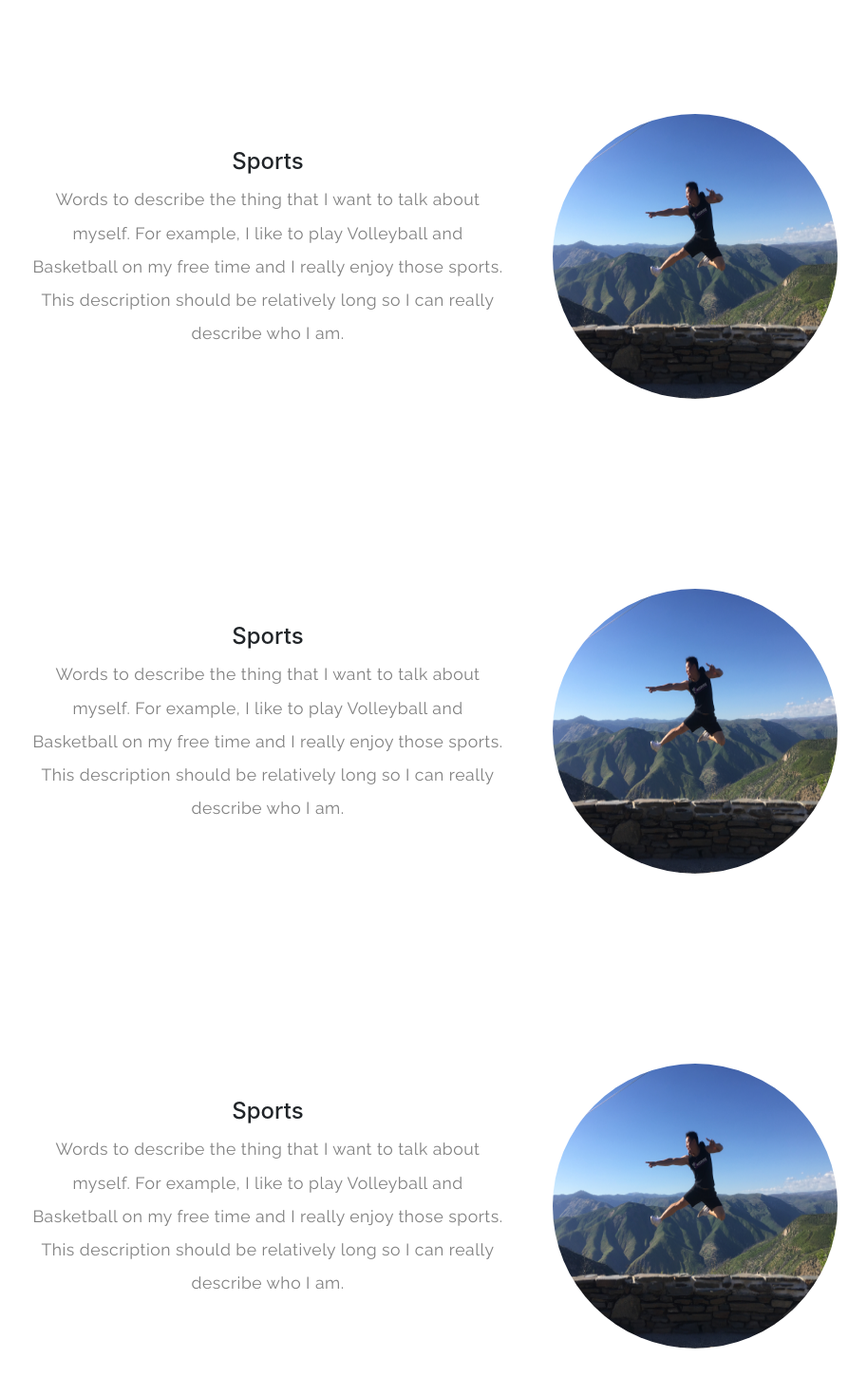
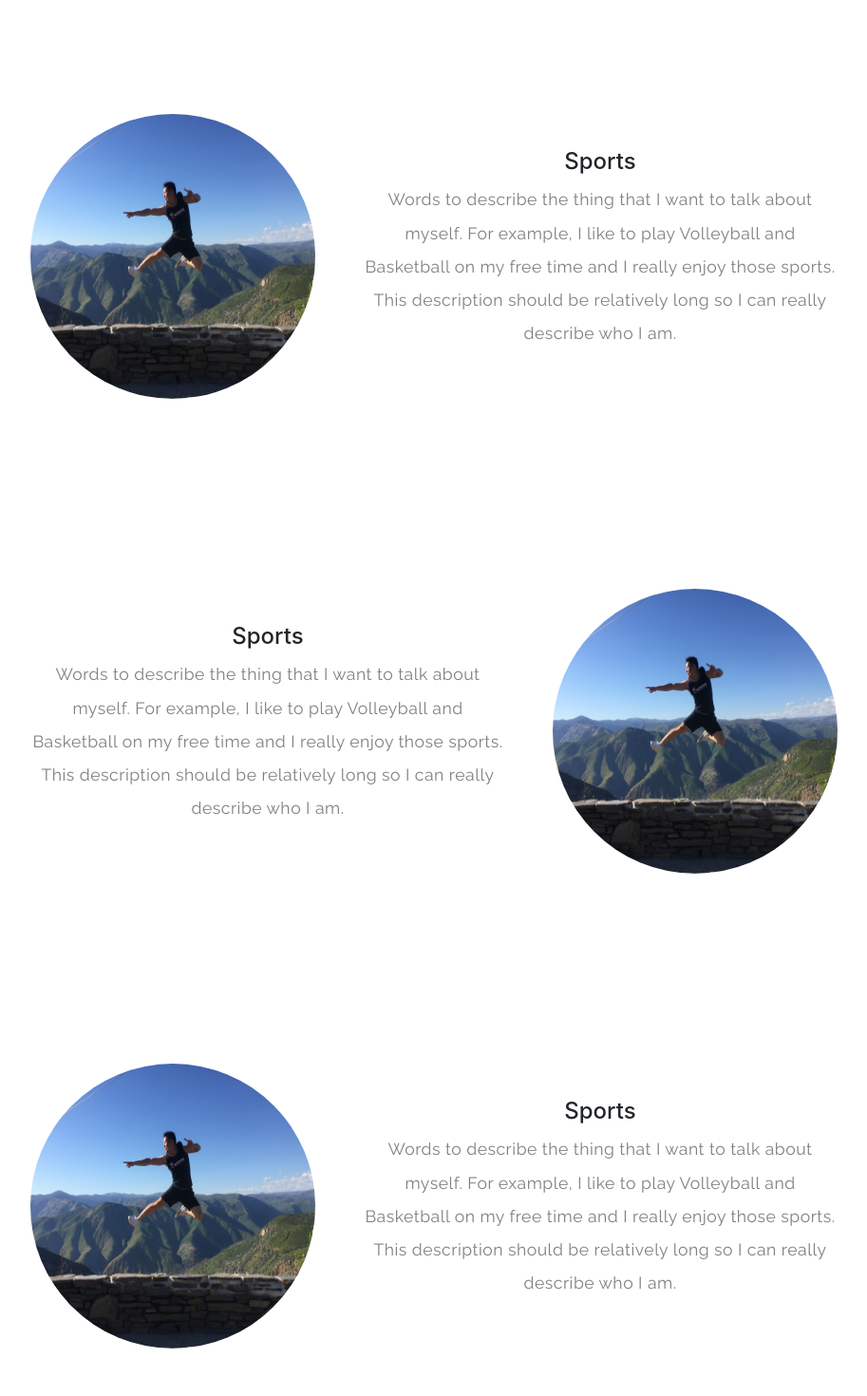
Before and after one commit to davidhk21/my-portfolio, a Next.js app: page /about in a window 1280 px wide. Shown: the part 2380-3850 px from the top of the page at 95% size, without its empty margins (183-1096 px from the left). Built offline with nearby package versions, Linux system fonts and the light colour scheme.

Commit message:
used order to switch orders between images and descriptions for more facts

```diff
--- a/components/about_components/more_facts.js
+++ b/components/about_components/more_facts.js
@@ -22,11 +22,11 @@ export default function MoreFacts() {
         </div>
 
         <div className={styles.funFactContainer}>
-          <div className={styles.description}>
+          <div className={`${styles.description} ${styles.descriptionRight}`}>
             <h4>Sports</h4>
             <p>Words to describe the thing that I want to talk about myself. For example, I like to play Volleyball and Basketball on my free time and I really enjoy those sports. This description should be relatively long so I can really describe who I am.</p>
           </div>
-          <div className={styles.circleImageContainer}>
+          <div className={`${styles.circleImageContainer} ${styles.imageLeft}`}>
             <Image
               src="/1.jpg"
               alt="Picture of the author"
@@ -50,11 +50,11 @@ export default function MoreFacts() {
         </div>
 
         <div className={styles.funFactContainer}>
-          <div className={styles.description}>
+          <div className={`${styles.description} ${styles.descriptionRight}`}>
             <h4>Sports</h4>
             <p>Words to describe the thing that I want to talk about myself. For example, I like to play Volleyball and Basketball on my free time and I really enjoy those sports. This description should be relatively long so I can really describe who I am.</p>
           </div>
-          <div className={styles.circleImageContainer}>
+          <div className={`${styles.circleImageContainer} ${styles.imageLeft}`}>
             <Image
               src="/1.jpg"
               alt="Picture of the author"
--- a/styles/About.module.css
+++ b/styles/About.module.css
@@ -147,7 +147,7 @@
 
 .description {
   width: 500px;
-  margin-right: 25px;
+  margin: 0 25px;
   text-align: center;
 }
 
@@ -156,10 +156,18 @@
   height: 300px;
   border-radius: 50%;
   overflow: hidden;
-  margin-left: 25px;
+  margin: 0 25px;
 }
 
 .circleImage {
   width: 100%;
   height: 100%;
 }
+
+.imageLeft {
+  order: 1;
+}
+
+.descriptionRight {
+  order: 2;
+}
```
